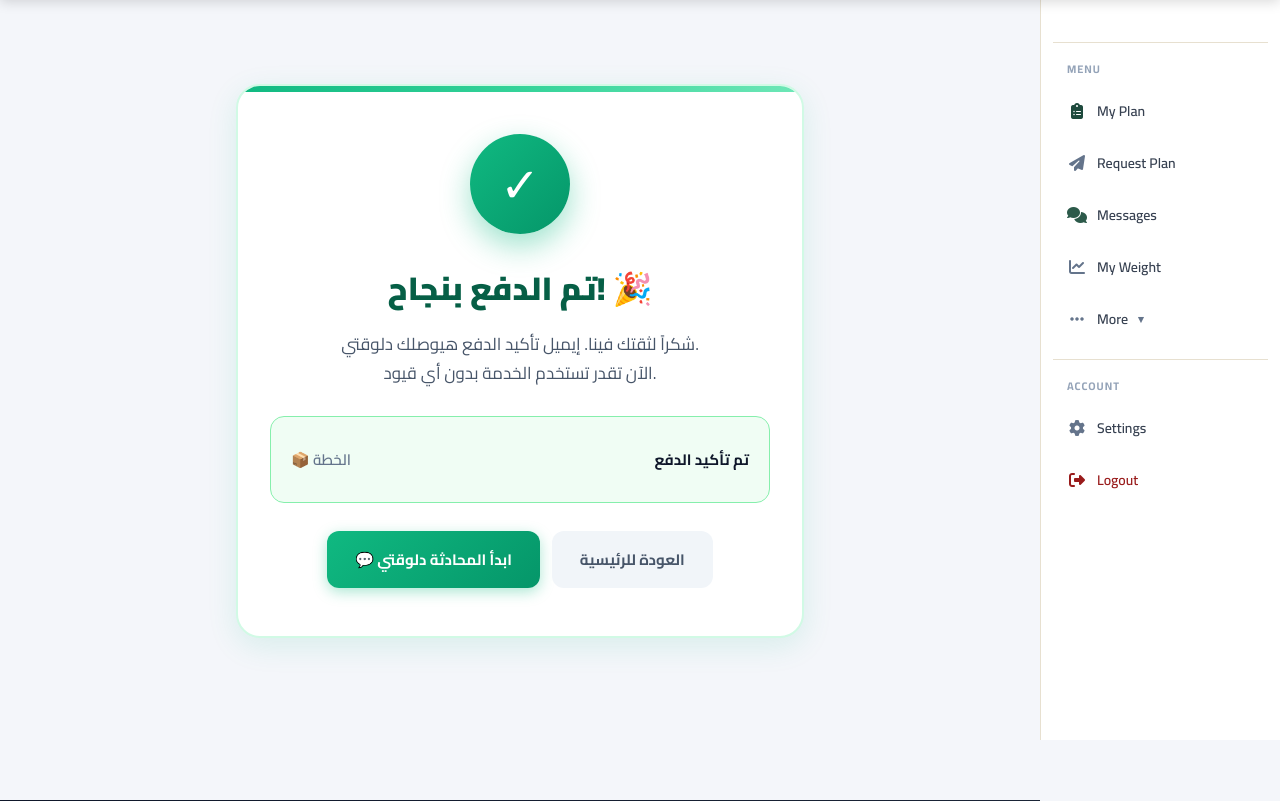
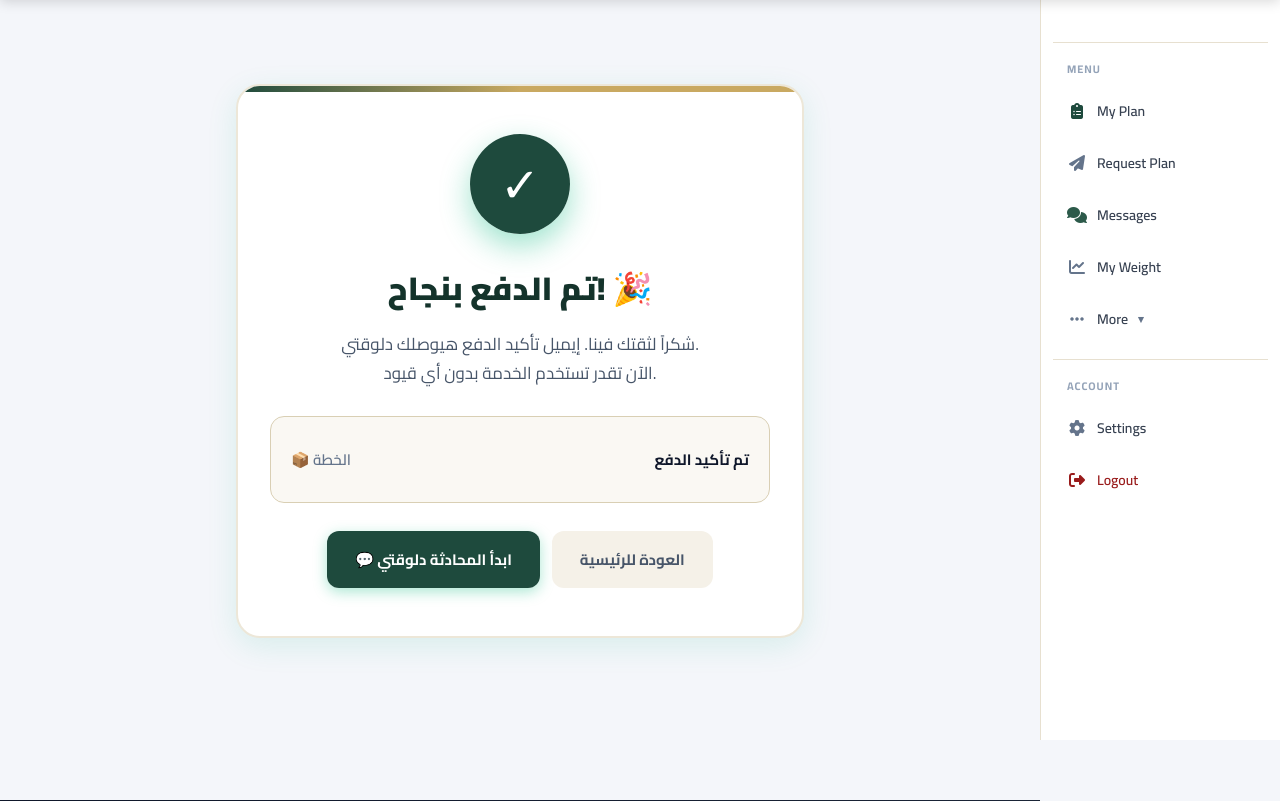
Before and after one commit to mohamedkolo/food-analyzer, a Flask app: page /payment/success in a window 1280 px wide. Shown: the part 60-861 px from the top of the page. Run offline with Flask 3, Linux system fonts and the light colour scheme; the visitor is signed in with stand-in values (Sample User, id 1); data that the repository does not hold is empty; some libraries are stand-ins or nearby versions.

Commit message:
Add files via upload

```diff
--- a/templates/clinical.html
+++ b/templates/clinical.html
@@ -103,7 +103,7 @@ const CONDITIONS = [
     ref: 'Ch.14 — Pregnancy and Lactation, pp.497-505'
   },
   {
-    icon: 'fa-kidney', color: '#2563eb',
+    icon: 'fa-kidney', color: '#2c5a4a',
     name_ar: 'الفشل الكلوي المزمن (قبل الديلزة)', name_en: 'Chronic Kidney Disease (Pre-Dialysis)',
     overview_ar: 'تقليل البروتين لتخفيف حمل اليوريا وضبط الصوديوم والبوتاسيوم والفوسفور.',
     overview_en: 'Protein restriction to reduce urea load and control sodium, potassium, and phosphorus.',
@@ -120,7 +120,7 @@ const CONDITIONS = [
     ref: 'Ch.28 — Renal Diseases, pp.872-892'
   },
   {
-    icon: 'fa-person-walking', color: '#16a34a',
+    icon: 'fa-person-walking', color: '#1e4a3d',
     name_ar: 'السمنة وزيادة الوزن', name_en: 'Obesity & Overweight',
     overview_ar: 'خسارة 0.5-1 كجم/اسبوع بعجز 500-1000 kcal/يوم. البروتين العالي يحافظ على العضل ويقلل الجوع.',
     overview_en: 'Lose 0.5-1 kg/week with 500-1000 kcal/day deficit. High protein preserves muscle and reduces hunger.',
--- a/templates/messages_list.html
+++ b/templates/messages_list.html
@@ -10,7 +10,7 @@
 <div class="card" style="padding:0">
   {% for c in conversations %}
   <a href="/messages/{{ c.user.id }}" style="display:flex;align-items:center;gap:14px;padding:14px 18px;border-bottom:1px solid var(--gray-2);text-decoration:none;color:inherit;transition:background .15s">
-    <div style="width:48px;height:48px;border-radius:50%;background:linear-gradient(135deg,#1b4332,#2d6a4f);color:white;display:flex;align-items:center;justify-content:center;font-weight:800;font-size:18px;flex-shrink:0">
+    <div style="width:48px;height:48px;border-radius:50%;background:linear-gradient(135deg,#14332b,#1e4a3d);color:white;display:flex;align-items:center;justify-content:center;font-weight:800;font-size:18px;flex-shrink:0">
       {{ c.user.name[0] if c.user.name else '?' }}
     </div>
     <div style="flex:1;min-width:0">
--- a/templates/patients.html
+++ b/templates/patients.html
@@ -12,7 +12,7 @@
 .prog-table tr:last-child td{border-bottom:none}
 .pid{font-size:12px;color:var(--muted);font-weight:700;background:var(--gray);padding:2px 8px;border-radius:6px}
 .badge-draft{background:#fffbeb;color:#92400e;border:1px solid #fcd34d;padding:4px 12px;border-radius:20px;font-size:12px;font-weight:700;display:inline-flex;align-items:center;gap:4px}
-.badge-pub{background:var(--green-pale);color:var(--green);border:1px solid #86efac;padding:4px 12px;border-radius:20px;font-size:12px;font-weight:700;display:inline-flex;align-items:center;gap:4px}
+.badge-pub{background:var(--green-pale);color:var(--green);border:1px solid #d9cfb4;padding:4px 12px;border-radius:20px;font-size:12px;font-weight:700;display:inline-flex;align-items:center;gap:4px}
 .act-btn{padding:6px 12px;border-radius:8px;font-size:12px;font-weight:700;border:none;cursor:pointer;display:inline-flex;align-items:center;gap:4px;text-decoration:none;transition:all .2s}
 .act-view{background:var(--blue-pale);color:var(--blue)}
 .act-view:hover{background:var(--blue);color:#fff}
--- a/templates/payment_success.html
+++ b/templates/payment_success.html
@@ -15,7 +15,7 @@
     padding: 48px 32px;
     text-align: center;
     box-shadow: 0 8px 30px rgba(16, 185, 129, 0.12);
-    border: 2px solid #d1fae5;
+    border: 2px solid #ede7d8;
     position: relative;
     overflow: hidden;
   }
@@ -27,7 +27,7 @@
     left: 0;
     right: 0;
     height: 6px;
-    background: linear-gradient(90deg, #10b981, #34d399, #6ee7b7);
+    background: linear-gradient(90deg, #1e4a3d, #c9a961, #c9a961);
   }
 
   .success-icon {
@@ -35,7 +35,7 @@
     height: 100px;
     margin: 0 auto 24px;
     border-radius: 50%;
-    background: linear-gradient(135deg, #10b981, #059669);
+    background: linear-gradient(135deg, #1e4a3d, #1e4a3d);
     display: flex;
     align-items: center;
     justify-content: center;
@@ -54,7 +54,7 @@
   .success-title {
     font-size: 32px;
     font-weight: 800;
-    color: #065f46;
+    color: #14332b;
     margin: 0 0 12px;
   }
 
@@ -66,8 +66,8 @@
   }
 
   .info-box {
-    background: #f0fdf4;
-    border: 1px solid #86efac;
+    background: #faf8f3;
+    border: 1px solid #d9cfb4;
     border-radius: 14px;
     padding: 20px;
     margin: 24px 0;
@@ -78,7 +78,7 @@
     display: flex;
     justify-content: space-between;
     padding: 8px 0;
-    border-bottom: 1px dashed #d1fae5;
+    border-bottom: 1px dashed #ede7d8;
     font-size: 15px;
   }
 
@@ -108,7 +108,7 @@
   }
 
   .btn-primary {
-    background: linear-gradient(135deg, #10b981, #059669);
+    background: linear-gradient(135deg, #1e4a3d, #1e4a3d);
     color: #fff;
     box-shadow: 0 4px 14px rgba(16, 185, 129, 0.35);
   }
@@ -119,11 +119,11 @@
   }
 
   .btn-secondary {
-    background: #f1f5f9;
+    background: #f5f1e8;
     color: #475569;
   }
 
-  .btn-secondary:hover { background: #e2e8f0; }
+  .btn-secondary:hover { background: #e7e0d0; }
 
   .confetti {
     position: absolute;
@@ -195,7 +195,7 @@
 <script>
 // Confetti effect
 (function() {
-  const colors = ['#10b981', '#34d399', '#6ee7b7', '#f59e0b', '#3b82f6'];
+  const colors = ['#1e4a3d', '#c9a961', '#c9a961', '#f59e0b', '#2c5a4a'];
   const container = document.getElementById('confetti');
   if (!container) return;
   for (let i = 0; i < 30; i++) {
--- a/templates/planner.html
+++ b/templates/planner.html
@@ -5,7 +5,7 @@
 <style>
 .day-card{background:#fff;border:1.5px solid var(--gray-2);border-radius:14px;padding:16px;margin-bottom:12px}
 .day-title{font-size:15px;font-weight:800;color:var(--blue);margin-bottom:12px;padding-bottom:8px;border-bottom:1.5px solid var(--gray-2);display:flex;align-items:center;gap:8px}
-.target-bar{background:var(--blue-pale);border:1.5px solid #93c5fd;border-radius:12px;padding:14px 18px;margin-bottom:16px}
+.target-bar{background:var(--blue-pale);border:1.5px solid #d9cfb4;border-radius:12px;padding:14px 18px;margin-bottom:16px}
 .cond-check{display:flex;align-items:center;gap:8px;background:var(--gray);border:1.5px solid var(--gray-2);border-radius:10px;padding:10px 14px;cursor:pointer;transition:all .2s;margin-bottom:6px}
 .cond-check:hover{border-color:var(--blue-light);background:var(--blue-pale)}
 .cond-check input[type=checkbox]{width:18px;height:18px;accent-color:var(--blue-light);cursor:pointer}
@@ -215,7 +215,7 @@ const CONDITIONS = [
   },
   {
     key: 'ckd',
-    icon: 'fa-filter', color: '#2563eb',
+    icon: 'fa-filter', color: '#2c5a4a',
     name_ar: 'الفشل الكلوي المزمن', name_en: 'Chronic Kidney Disease',
     notes: [
       {label_ar: 'البروتين', label_en: 'Protein', val: '0.6-0.75 جم/كجم/يوم — g/kg/day'},
@@ -303,7 +303,7 @@ const CONDITIONS = [
   },
   {
     key: 'metabolic',
-    icon: 'fa-flask', color: '#2563eb',
+    icon: 'fa-flask', color: '#2c5a4a',
     name_ar: 'المتلازمة الايضية', name_en: 'Metabolic Syndrome',
     notes: [
       {label_ar: 'الهدف', label_en: 'Goal', val: 'خسارة 5-10% من الوزن تحسن كل المكونات'},
--- a/templates/settings.html
+++ b/templates/settings.html
@@ -62,6 +62,6 @@
 
 <div class="card">
   <div class="card-title">🔐 الأمان</div>
-  <a href="/change-password" class="btn btn-full" style="display:block;text-align:center;background:#f0f7f4;border:1px solid #cfe3d9;color:#1b4332;text-decoration:none;padding:10px;border-radius:8px;">🔑 تغيير كلمة السر</a>
+  <a href="/change-password" class="btn btn-full" style="display:block;text-align:center;background:#f0f7f4;border:1px solid #cfe3d9;color:#14332b;text-decoration:none;padding:10px;border-radius:8px;">🔑 تغيير كلمة السر</a>
 </div>
 {% endblock %}
```
Also changed, not shown: templates/payment_cancel.html (+4 -4 lines), templates/privacy.html (+5 -5 lines), templates/subscription_required.html (+4 -4 lines), templates/terms.html (+5 -5 lines).
